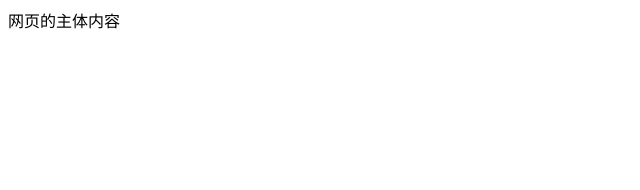
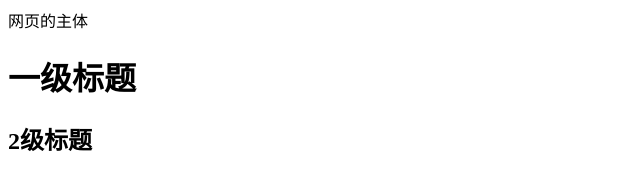
Before and after one commit to Xinyu0423/HTML-CSS-study-Note, a plain HTML site: page html basic structure.html in a window 1280 px wide. Shown: the whole page, without its empty margins (0-640 px from the left). Drawn offline with Linux system fonts and the light colour scheme.

Commit message:
update HTML study file

```diff
--- a/html basic structure.html
+++ b/html basic structure.html
@@ -1,8 +1,14 @@
-<html>
-    <head>
-        <title>网页标题</title>
-    </head>
-    <body>
-        网页的主体内容
-    </body>
+<!DOCTYPE html>
+<html lang="en">
+<head>
+    <meta charset="UTF-8">
+    <meta http-equiv="X-UA-Compatible" content="IE=edge">
+    <meta name="viewport" content="width=device-width, initial-scale=1.0">
+    <title>网页的标题</title>
+</head>
+<body>
+    网页的主体
+    <h1>一级标题</h1>
+    <h2>2级标题</h2>
+</body>
 </html>
```
Also changed, not shown: 1 other file.
